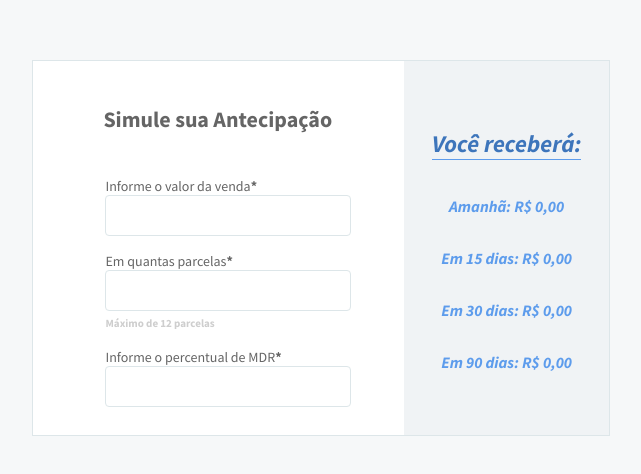
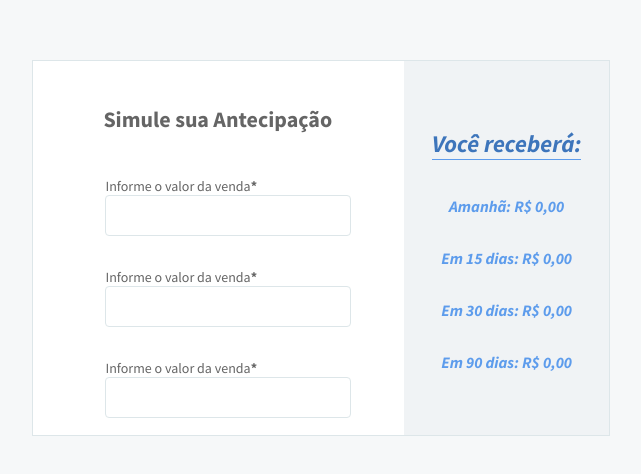
Before and after one commit to beatriznonato/anticipation-calculator, a React (Create React App) app: page / in a window 1280 px wide. Shown: the part 112-586 px from the top of the page, without its empty margins (319-960 px from the left). Built offline with nearby package versions, Linux system fonts and the light colour scheme.

Commit message:
refactor: component input, changed content for just label and input

```diff
--- a/src/components/Calculator/Calculator.js
+++ b/src/components/Calculator/Calculator.js
@@ -14,6 +14,8 @@ function Calculator() {
           <h1 className="calculator__title">Simule sua Antecipação</h1>
         </header>
         <Input />
+        <Input />
+        <Input />
       </div>
       <div className="column2">
         <Result />
--- a/src/components/Input/Input.js
+++ b/src/components/Input/Input.js
@@ -12,18 +12,6 @@ function Input() {
         </label>
         <input type="number" className="input__inputs" />
       </div>
-      <div className="input__form-inputs">
-        <label htmlFor="valueSale" className="input__subtitle">Em quantas parcelas
-          <strong>*</strong>
-        </label>
-        <input type="number" className="input__inputs" />
-        <small className="input__small-description">Máximo de 12 parcelas</small>
-      </div>
-      <div className="input__form-inputs">
-        <label htmlFor="valueSale" className="input__subtitle">Informe o percentual de MDR
-            <strong>*</strong></label>
-        <input type="number" className="input__inputs" />
-      </div>
     </form>
   );
 }
```
Also changed, not shown: 1 other file (tests, documents, lock files or other folders).
